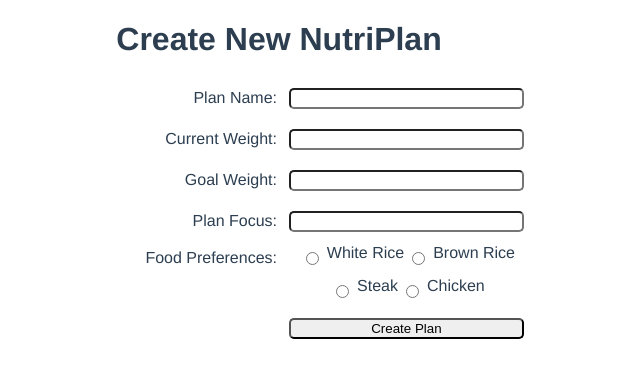
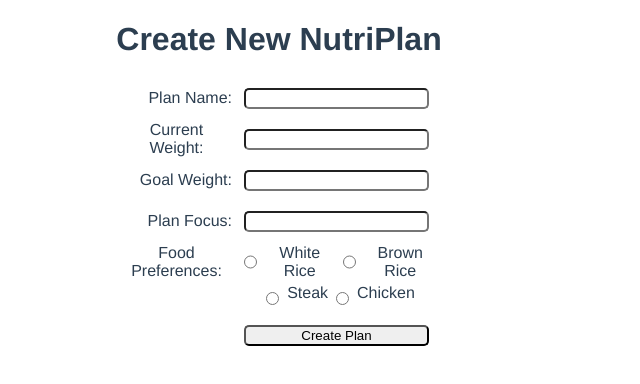
Before and after one commit to patrickjparker/hackathon, a Vue app in the folder frontend/: page /#/ in a window 1280 px wide. Shown: the top 384 px of the page, without its empty margins (361-1001 px from the left). Built offline with nearby package versions, Linux system fonts and the light colour scheme.

Commit message:
Last push

```diff
--- a/frontend/src/components/MealModule.vue
+++ b/frontend/src/components/MealModule.vue
@@ -1,6 +1,6 @@
 <template>
 <div class="meal">
-  <Module @click="show = !show" size="105" :completed="allFoodEaten" color="meal-color">
+  <Module @click="show = !show" size="110" :completed="allFoodEaten" color="meal-color">
     <div>
       <div class="name">{{ meal.name }}</div>
       <div>Calories: {{ meal.percent * dayTotal }}</div>
--- a/frontend/src/views/Profile.vue
+++ b/frontend/src/views/Profile.vue
@@ -77,8 +77,8 @@ label {
 
 .grid {
   display: grid;
-  width: 40%;
-  grid-template-columns: 1fr 1fr;
+  width: 25%;
+  grid-template-columns: auto 1fr;
   grid-gap: .25rem;
   justify-content: center;
   align-items: center;
```
